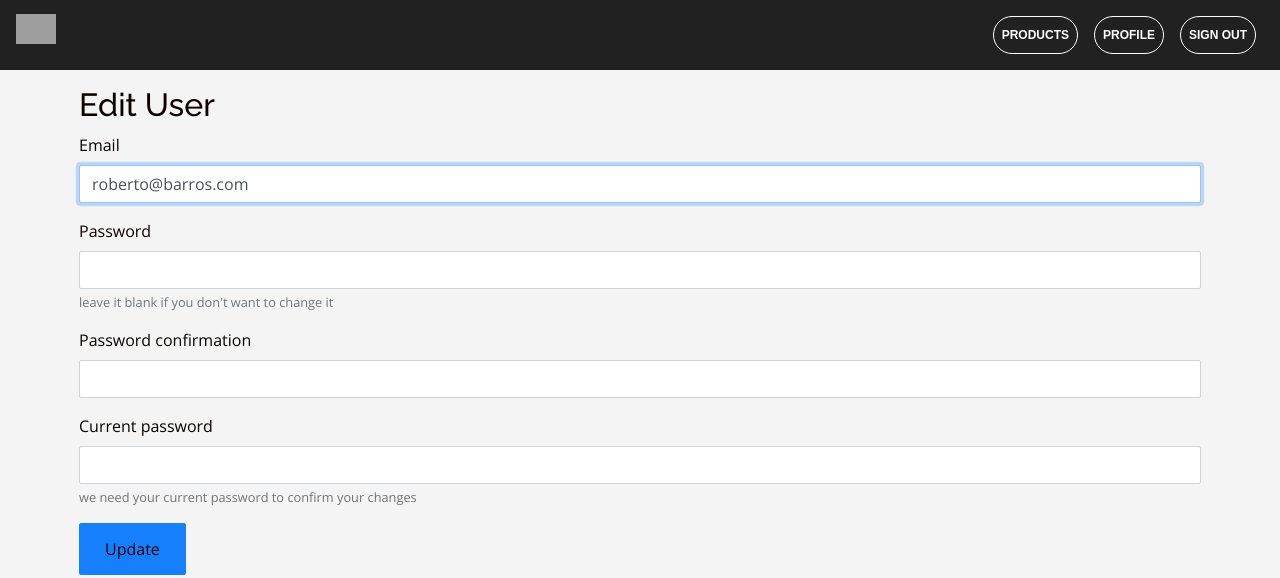
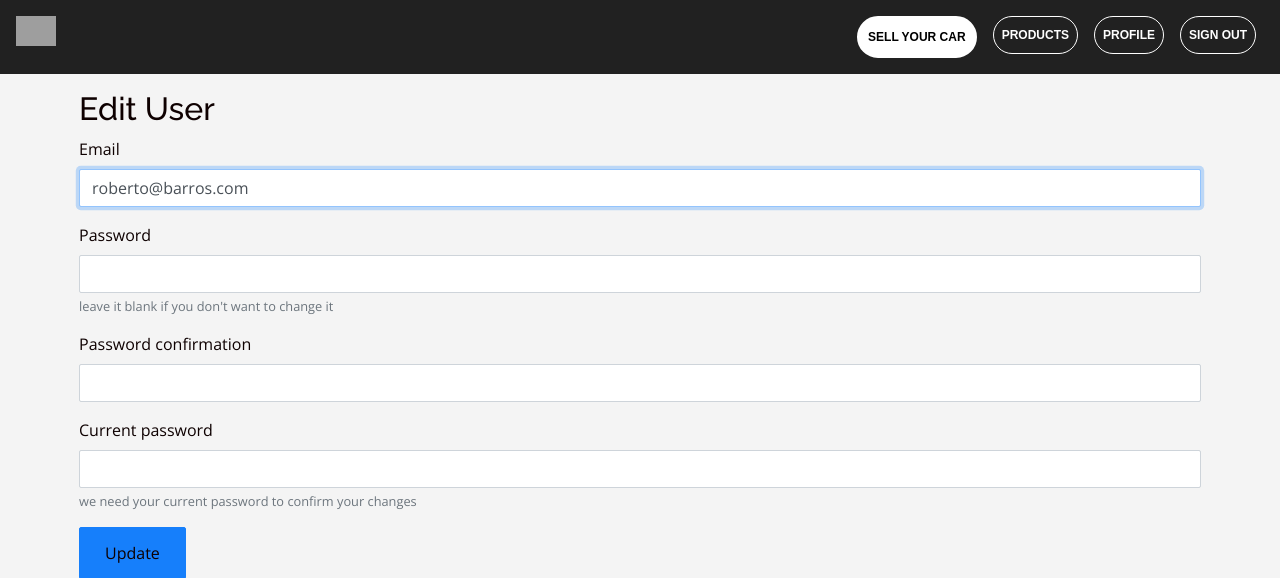
Before and after one commit to Luidiblu/EletricMarketplace, a Rails app: page /users/edit in a window 1280 px wide. Shown: the top 578 px of the page. Run offline with Rails 7, Linux system fonts and the light colour scheme; a user stored in the database is signed in; style sheets or scripts are compiled from the project's sources; some libraries are stand-ins or nearby versions; grey boxes are pictures that could not be loaded.

Commit message:
sell button css

```diff
--- a/app/assets/stylesheets/components/_banner-home.scss
+++ b/app/assets/stylesheets/components/_banner-home.scss
@@ -72,6 +72,35 @@
     border: 1.5px solid white;
 }
 
+.teslaa-btn-sell{
+  left: 0;
+  border-color: white;
+  color: black !important;
+  font-size: 12px !important;
+  padding: 11px 42px;
+  font-weight: bold;
+  background-color: white;
+  width: auto;
+  display: inline-block;
+  margin: 8px;
+  font-family: Gotham Medium,system,sans-serif;
+  line-height: 1.2;
+  cursor: pointer;
+  text-align: center;
+  text-decoration: none;
+  text-transform: uppercase;
+  transition: background-color .15s ease-in-out,color .15s ease-in-out;
+  border-radius: 100px;
+    border: 3px solid white;
+}
+
+.teslaa-btn-sell:hover{
+  color: black !important;
+  background-color: #f7f7f7;
+  text-decoration: none;
+  font-weight: bold;
+}
+
 .tesla-btn-nav:hover{
   color: #212121;
   background-color: white;
--- a/app/views/shared/_navbar.html.erb
+++ b/app/views/shared/_navbar.html.erb
@@ -5,9 +5,9 @@
 
   <% if user_signed_in? %>
   <ul class="navbar-nav">
-    <li>
-
-  </li>
+    <li class="nav-iteme">
+      <%= link_to "SELL YOUR CAR", new_product_path, class: "nav-link teslaa-btn-sell" %>
+    </li>
     <li class="nav-iteme">
       <%= link_to "PRODUCTS", products_path, class: "nav-link tesla-btn-nav" %>
     </li>
```
